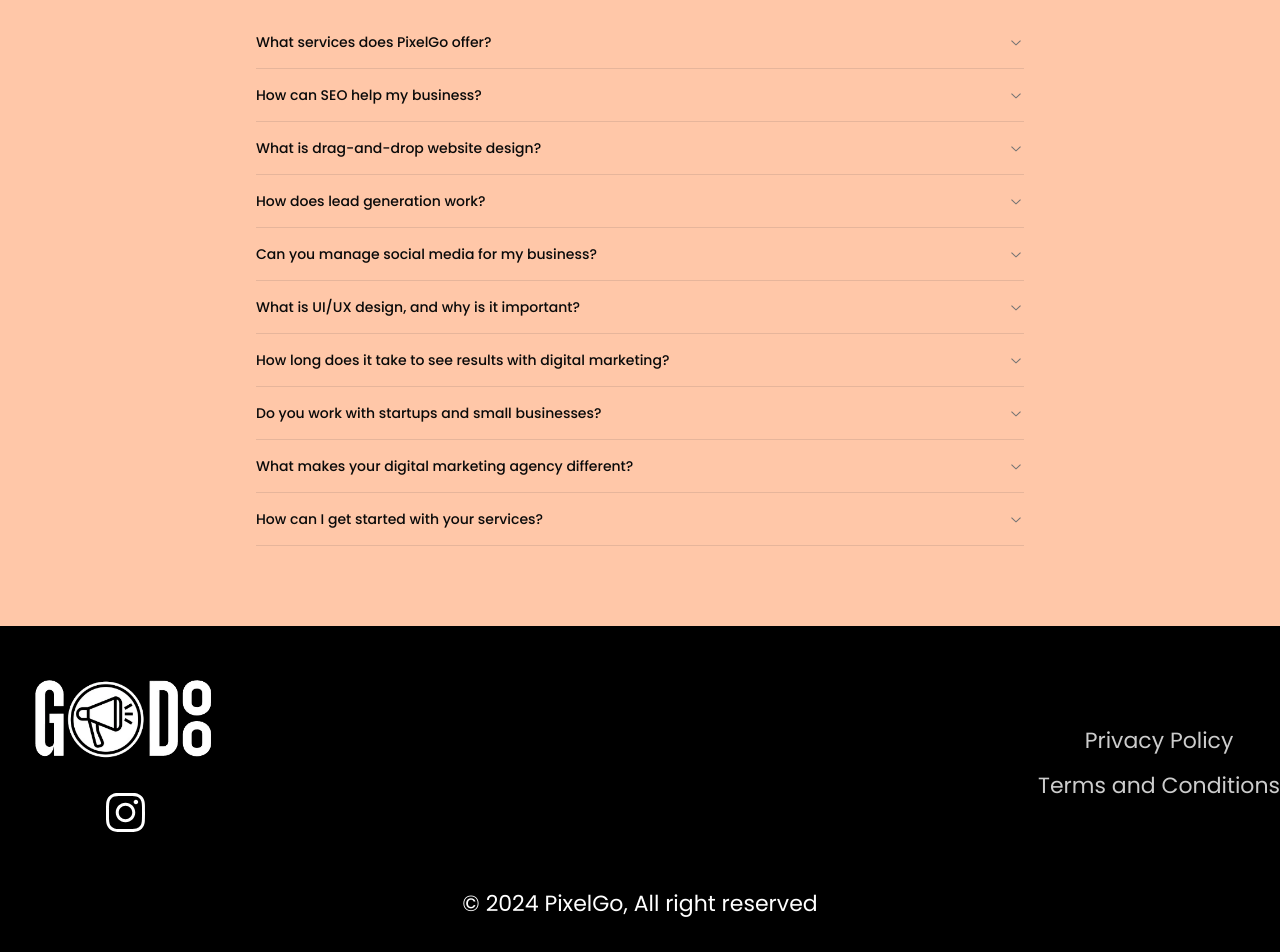
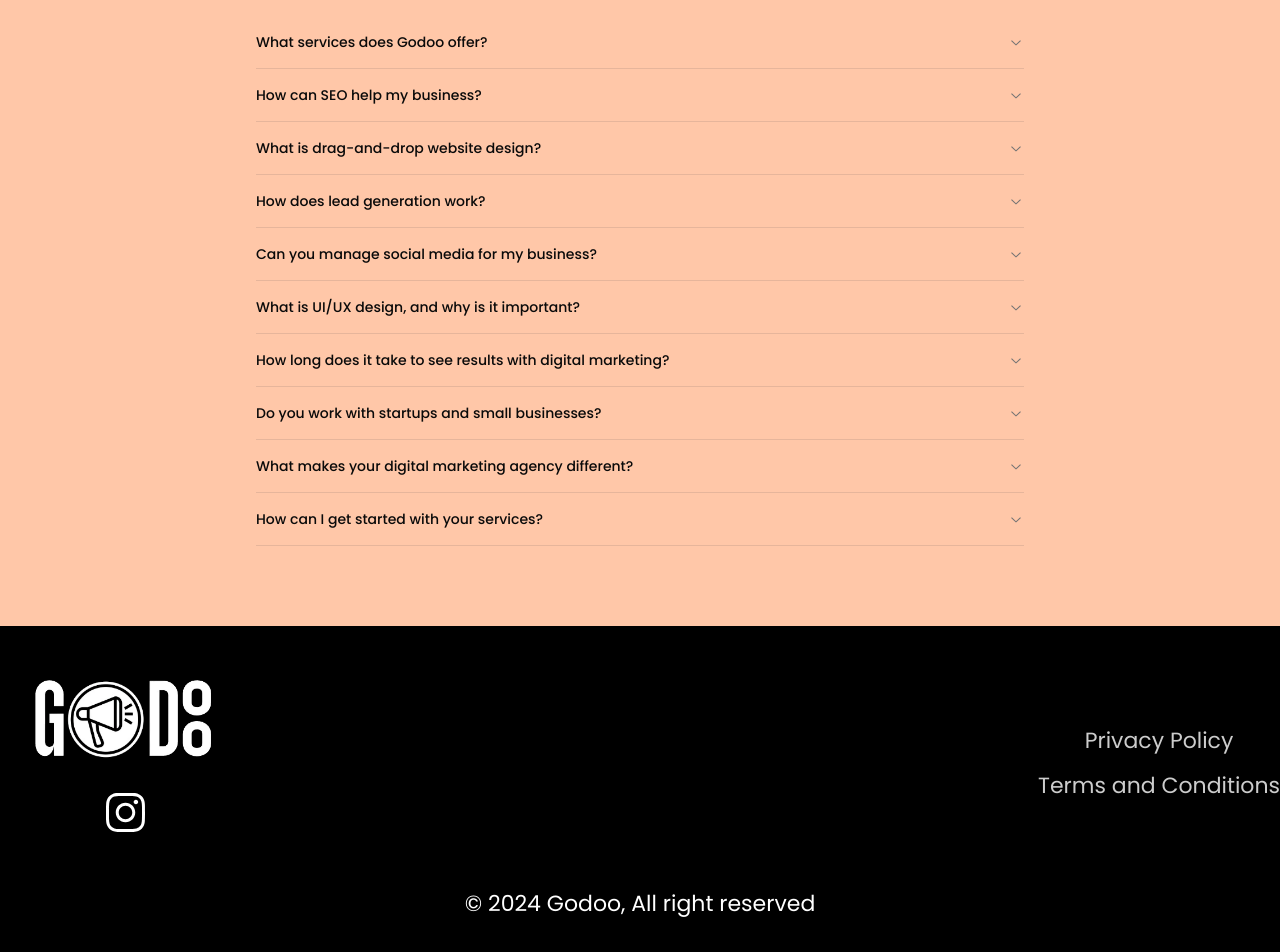
Before and after one commit to hamid1882/pixelgo, a Next.js app: page / in a window 1280 px wide. Shown: the part 4830-5782 px from the top of the page. Built offline with nearby package versions, Linux system fonts and the light colour scheme.

Commit message:
fix: pixelgo -> godoo

```diff
--- a/src/components/Faqs.tsx
+++ b/src/components/Faqs.tsx
@@ -10,9 +10,9 @@ import SeoFaqSchema from "./scripts/SeoFaqSchema";
 const FaqsData = [
   {
     id: 1,
-    question: "What services does PixelGo offer?",
+    question: "What services does Godoo offer?",
     answer:
-      "At PixelGo, we offer a wide range of digital marketing services, including SEO, lead generation, content creation, social media marketing, Google Ads, and email marketing. We also provide UI/UX design and drag-and-drop website design to help businesses build impactful and user-friendly websites.",
+      "At Godoo, we offer a wide range of digital marketing services, including SEO, lead generation, content creation, social media marketing, Google Ads, and email marketing. We also provide UI/UX design and drag-and-drop website design to help businesses build impactful and user-friendly websites.",
   },
   {
     id: 2,
@@ -60,7 +60,7 @@ const FaqsData = [
     id: 9,
     question: "What makes your digital marketing agency different?",
     answer:
-      "At PixelGo, we combine local expertise with innovative strategies. As a startup ourselves, we understand the challenges Indian businesses face. Our team of skilled professionals is dedicated to delivering measurable results, helping you achieve growth and long-term success.",
+      "At Godoo, we combine local expertise with innovative strategies. As a startup ourselves, we understand the challenges Indian businesses face. Our team of skilled professionals is dedicated to delivering measurable results, helping you achieve growth and long-term success.",
   },
   {
     id: 10,
--- a/src/components/Footer.tsx
+++ b/src/components/Footer.tsx
@@ -83,7 +83,7 @@ function Footer() {
         </div>
       </div>
       <p className="text-white text-center mt-[32px] text-[18px] lg:text-[22px]">
-        © 2024 PixelGo, All right reserved
+        © 2024 Godoo, All right reserved
       </p>
     </div>
   );
```
